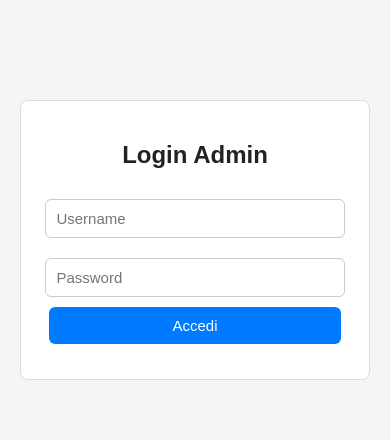
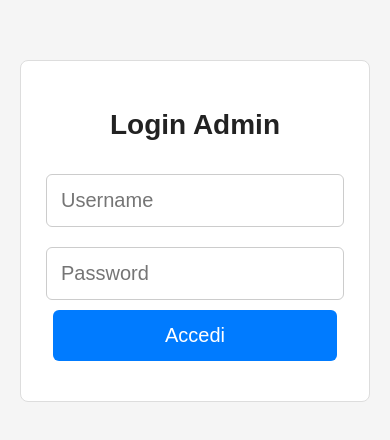
Before and after one commit to Gianguido127/scrollcoc_server, a plain HTML site: page login_admin.html in a window 390 px wide. Drawn offline with Linux system fonts and the light colour scheme.

Commit message:
Update login_admin.html

```diff
--- a/login_admin.html
+++ b/login_admin.html
@@ -52,7 +52,35 @@
         font-size: 14px;
         color: red;
     }
+
+    /* VERSIONE MOBILE */
+    @media (max-width: 600px) {
+        .box {
+            max-width: 90%;
+            margin-top: 40px;
+            padding: 25px;
+        }
+
+        h2 {
+            font-size: 28px;
+        }
+
+        input {
+            font-size: 20px;
+            padding: 14px;
+        }
+
+        button {
+            font-size: 20px;
+            padding: 14px;
+        }
+
+        #msg {
+            font-size: 18px;
+        }
+    }
 </style>
+
 </head>
 
 <body>
```
Lines whose indentation alone changed are shown as unchanged.
